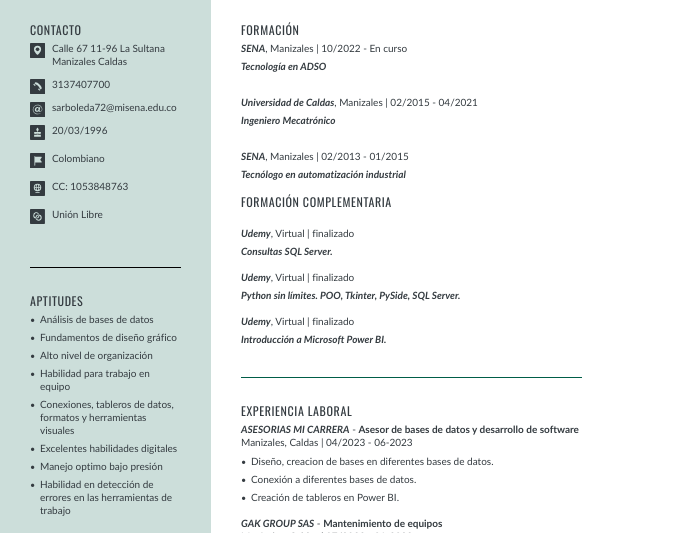
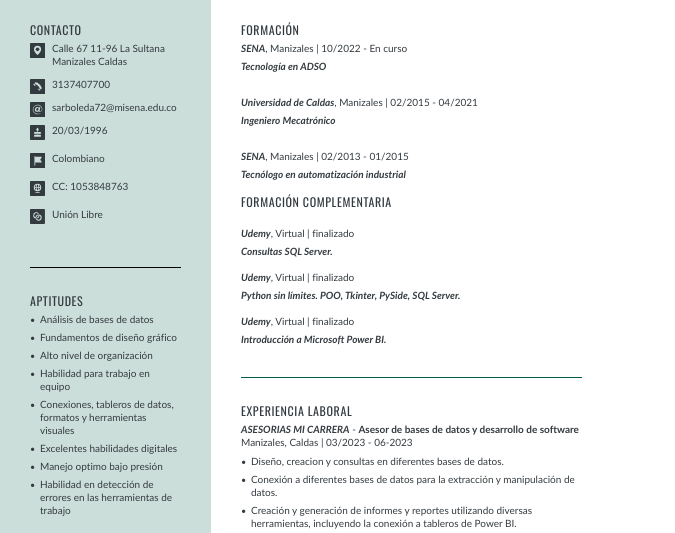
Before and after one commit to sarboleda72/hoja-de-vida, a plain HTML site: page index.html in a window 1280 px wide. Shown: the part 267-800 px from the top of the page, without its empty margins (0-675 px from the left). Drawn offline with nearby package versions, Linux system fonts and the light colour scheme.

Commit message:
Se actualiza

```diff
--- a/index.html
+++ b/index.html
@@ -480,12 +480,12 @@
                                 <span class="joblocation jobcity" id="FIELD_JCIT">Manizales</span><span dependency="JCIT+JSTA|JCNT">, </span>
                                 <span class="joblocation jobstate" id="FIELD_JSTA">Caldas</span> <span class="joblocation jobcountry" id="FIELD_JCNT"></span>
                                 <span dependency="JSTD|EDDT"><span dependency="JCIT|JSTA"> | </span></span>
-                                <span class="jobdates" id="FIELD_JSTD" format="%m/%Y">04/2023</span><span dependency="JSTD+EDDT"> - </span><span class="jobdates" id="FIELD_EDDT" format="%m/%Y">06-2023</span>
+                                <span class="jobdates" id="FIELD_JSTD" format="%m/%Y">03/2023</span><span dependency="JSTD+EDDT"> - </span><span class="jobdates" id="FIELD_EDDT" format="%m/%Y">06-2023</span>
                             </span>
                             <span class="jobline" id="FIELD_JDES"><ul>
-  <li> Diseño, creacion de bases en diferentes bases de datos.</li>
-  <li> Conexión a diferentes bases de datos.</li>
-  <li> Creación de tableros en Power BI.</li>
+  <li> Diseño, creacion y consultas en diferentes bases de datos.</li>
+  <li>Conexión a diferentes bases de datos para la extracción y manipulación de datos.</li>
+  <li> Creación y generación de informes y reportes utilizando diversas herramientas, incluyendo la conexión a tableros de Power BI.</li>
 </ul></span>
                         </div>
                     </div>
```
